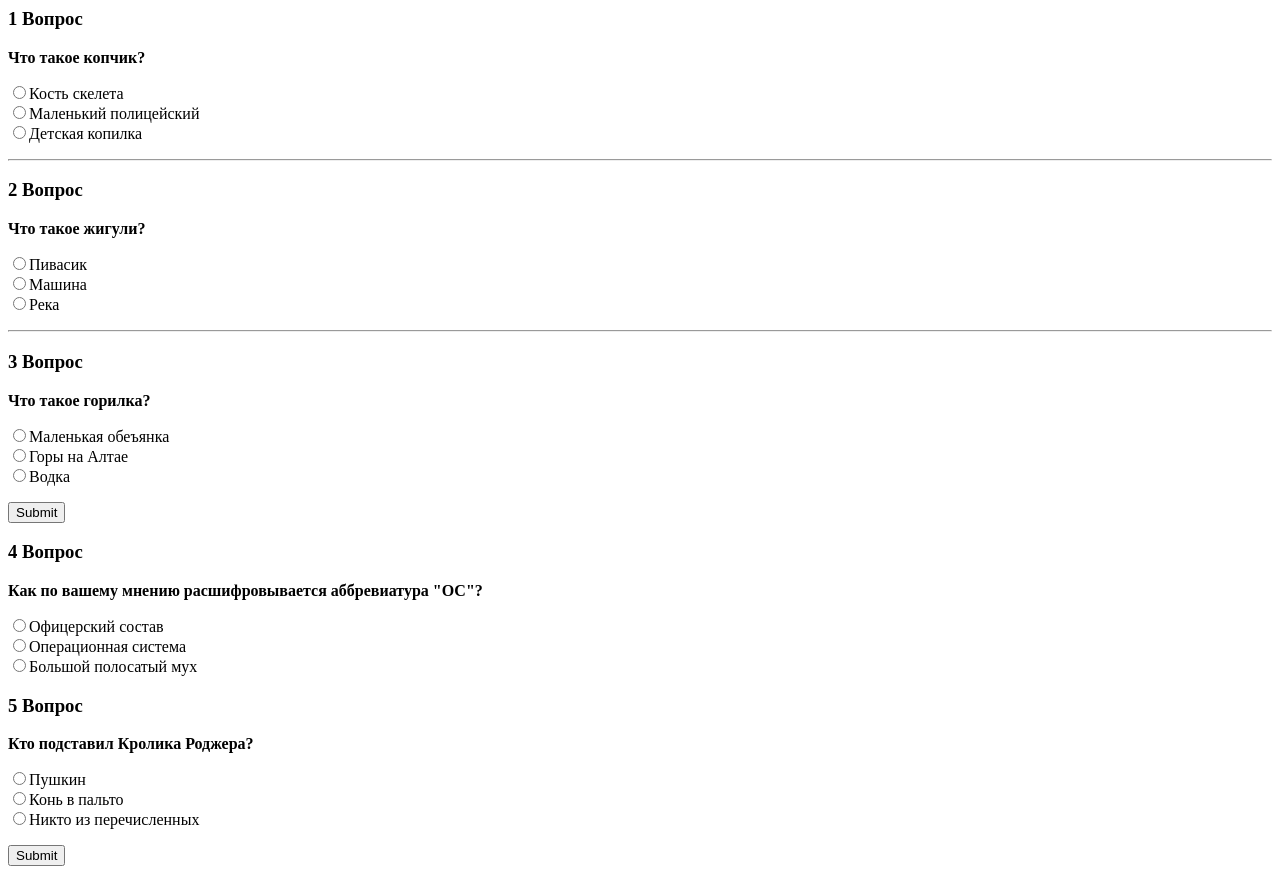
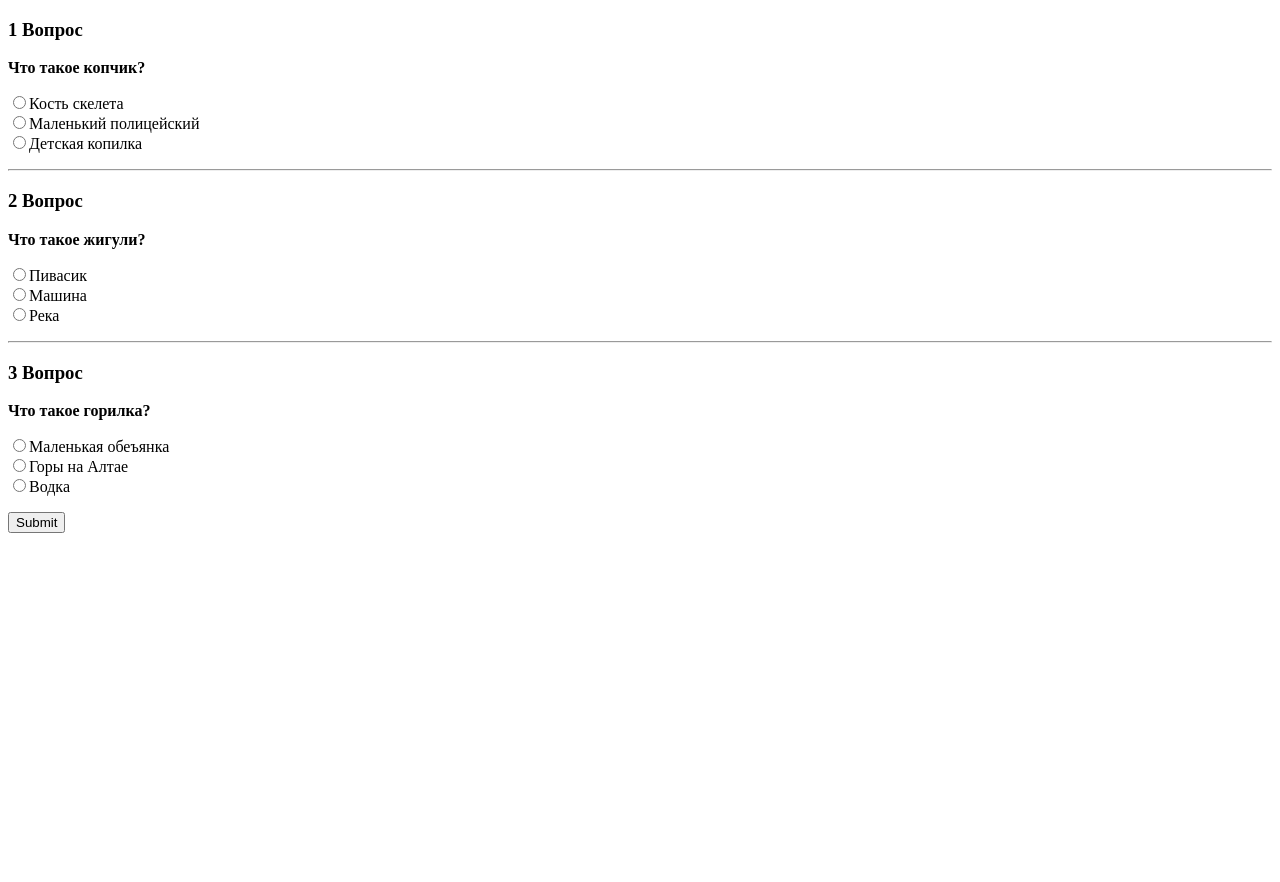
Before and after one commit to Golenzovskiy/test, a PHP site: page / in a window 1280 px wide. After the commit the page ends 533 px from the top, so only its background shows below. Run offline with PHP 8.4, Linux system fonts and the light colour scheme.

Commit message:
Правки по результатм ревью

```diff
--- a/html/index.php
+++ b/html/index.php
@@ -4,6 +4,13 @@ if (isset($_SESSION['answers'])) {
 	session_destroy();
 }
 ?>
+<!DOCTYPE HTML PUBLIC "-//W3C//DTD HTML 4.01//EN" "http://www.w3.org/TR/html4/strict.dtd">
+<html>
+ <head>
+  <meta http-equiv="Content-Type" content="text/html; charset=utf-8">
+  <title>Тест из 3х вопросов</title>
+ </head>
+ <body>
 <h3>1 Вопрос</h3>
 <form method="post" action="result.php">
     <p><b>Что такое копчик?</b></p>
@@ -24,15 +31,5 @@ if (isset($_SESSION['answers'])) {
         <input type="radio" name="answer3" value="3">Водка</p>
     <p><input type="submit"></p>
 </form>
-<h3>4 Вопрос</h3>
-<p><b>Как по вашему мнению расшифровывается аббревиатура &quot;ОС&quot;?</b></p>
-    <p><input type="radio" name="answer4" value="1">Офицерский состав<Br>
-        <input type="radio" name="answer4" value="2">Операционная система<Br>
-        <input type="radio" name="answer4" value="3">Большой полосатый мух</p>
-<h3>5 Вопрос</h3>
-    <p><b>Кто подставил Кролика Роджера?</b></p>
-    <p><input type="radio" name="answer5" value="1">Пушкин<Br>
-        <input type="radio" name="answer5" value="2">Конь в пальто<Br>
-        <input type="radio" name="answer5" value="3">Никто из перечисленных</p>
-    <p><input type="submit"></p>
-</form>
+ </body>
+</html>
```
Also changed, not shown: html/questions.php (+1 -7 lines), html/result.php (+14 -6 lines).
